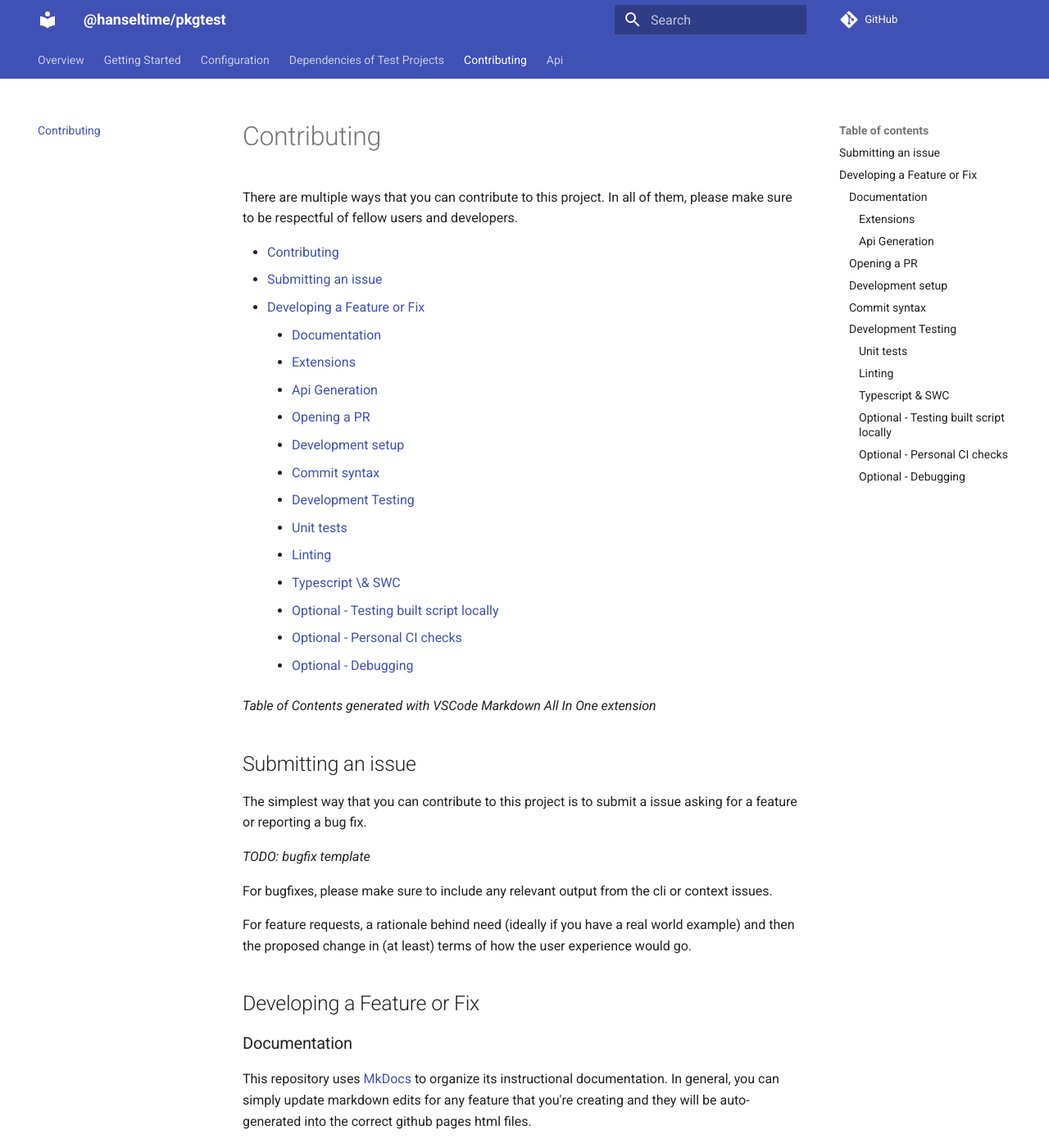
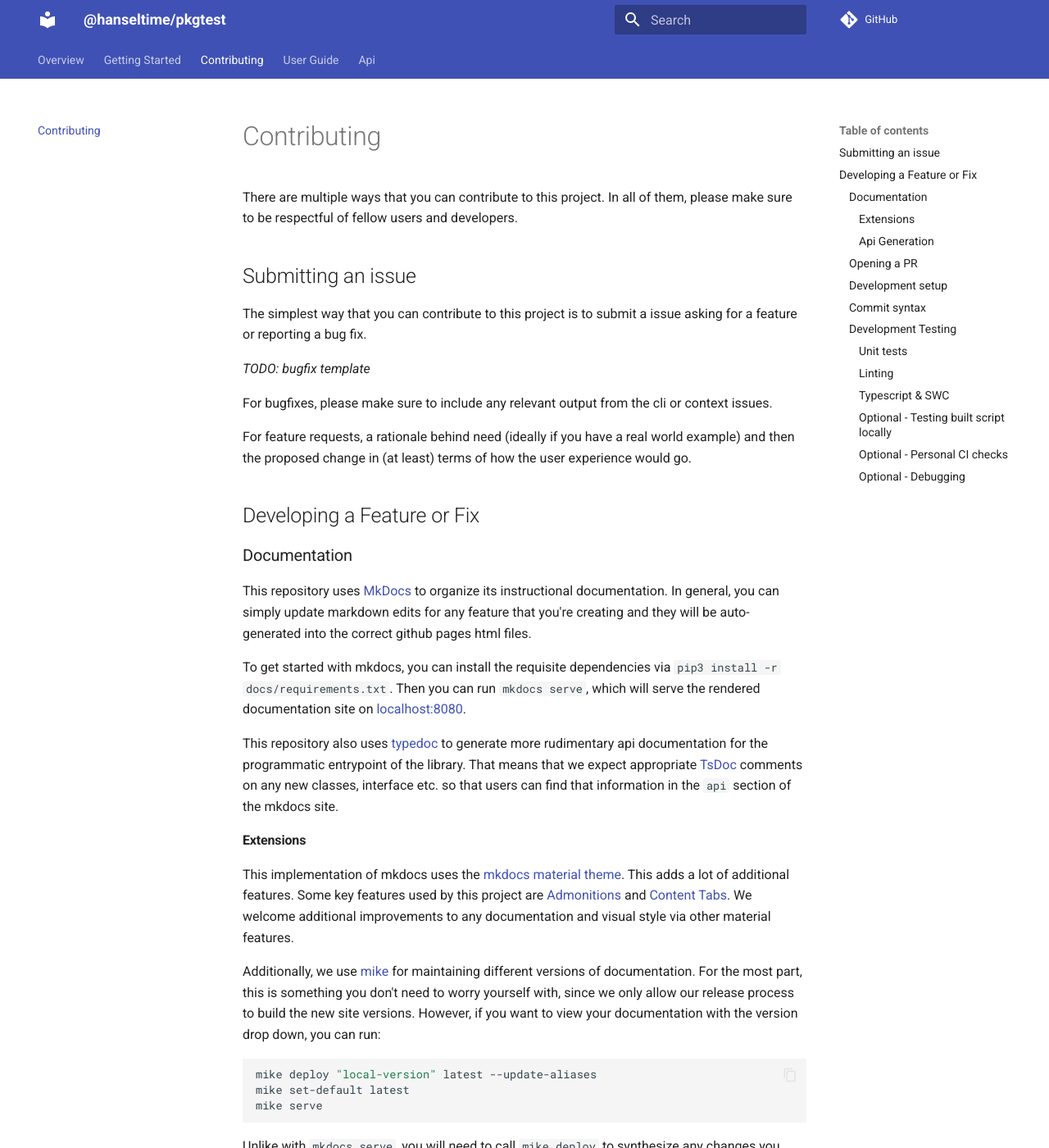
Before and after one commit to HanseltimeIndustries/pkgtest, an MkDocs documentation site: the page built from docs/5-CONTRIBUTING.md, in a window 1280 px wide and 1400 px high. Shown: the whole window at 82% size. Built offline with MkDocs 1.6.1 and Material for MkDocs 9.7.7, drawn with Linux system fonts in a browser that asks for light colours; comment, search, counter and statistics services are not loaded; the version menu is left out.

Commit message:
docs: update user guide and corepack ack

```diff
--- a/biome.json
+++ b/biome.json
@@ -3,7 +3,7 @@
 	"vcs": { "enabled": false, "clientKind": "git", "useIgnoreFile": false },
 	"files": {
 		"ignoreUnknown": false,
-		"ignore": ["dist/*", "esm-packages.json"]
+		"ignore": ["dist/*", "site/*", "esm-packages.json"]
 	},
 	"formatter": { "enabled": true, "indentStyle": "tab" },
 	"organizeImports": { "enabled": true },
--- a/docs/4-CONTRIBUTING.md
+++ b/docs/5-CONTRIBUTING.md
@@ -2,25 +2,6 @@
 
 There are multiple ways that you can contribute to this project.  In all of them, please
 make sure to be respectful of fellow users and developers.
-
-- [Contributing](#contributing)
-  - [Submitting an issue](#submitting-an-issue)
-  - [Developing a Feature or Fix](#developing-a-feature-or-fix)
-    - [Documentation](#documentation)
-      - [Extensions](#extensions)
-      - [Api Generation](#api-generation)
-    - [Opening a PR](#opening-a-pr)
-    - [Development setup](#development-setup)
-    - [Commit syntax](#commit-syntax)
-    - [Development Testing](#development-testing)
-      - [Unit tests](#unit-tests)
-      - [Linting](#linting)
-      - [Typescript \& SWC](#typescript--swc)
-      - [Optional - Testing built script locally](#optional---testing-built-script-locally)
-      - [Optional - Personal CI checks](#optional---personal-ci-checks)
-      - [Optional - Debugging](#optional---debugging)
-
-*Table of Contents generated with VSCode Markdown All In One extension*
 
 ## Submitting an issue
 
@@ -174,7 +155,7 @@
 
 #### Optional - Personal CI checks
 
-Github allows public repos to run CI/CD for free on github actions.  The [pr-checks.yaml](../.github/workflows/pr-checks.yaml) is set up
+Github allows public repos to run CI/CD for free on github actions.  The [pr-checks.yaml](https://github.com/HanseltimeIndustries/pkgtest/blob/main/.github/workflows/pr-checks.yaml) is set up
 to not require any specific secrets.  If you would like to test your PRs before submitting them back to the main repo, it is recommended that:
 
 1. You enable Github Actions
```
Also changed, not shown: docs/User Guide/2-configuration.md (renamed from docs/2-configuration.md, +5 -5 lines), docs/User Guide/4-corepack.md (added, +34 -0 lines), docs/User Guide/3-dependency-lookup.md (renamed from docs/3-dependency-lookup.md), 1 other file.
